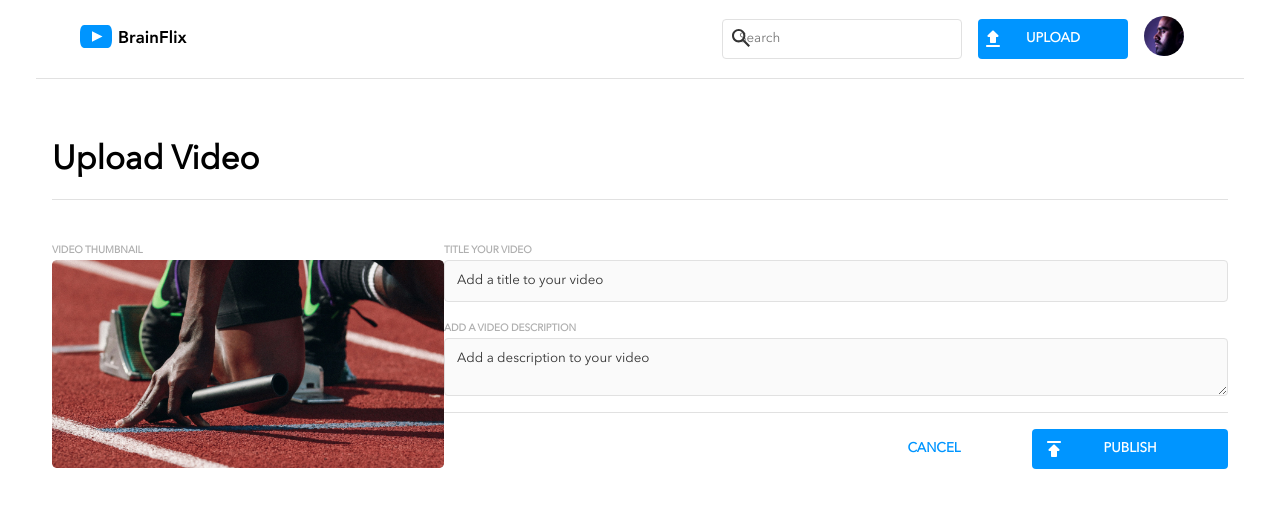
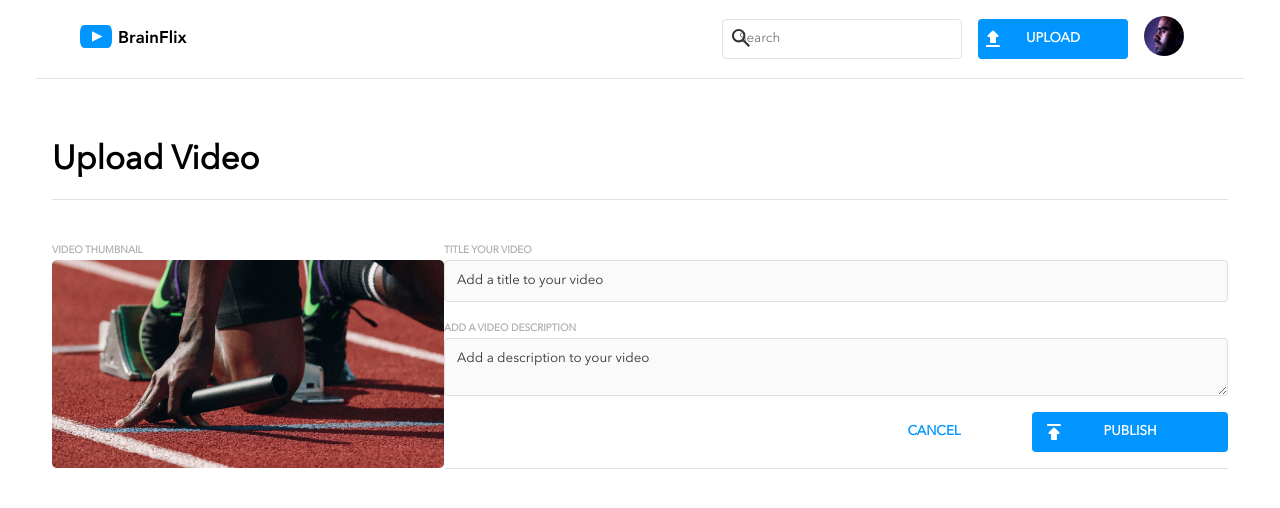
Before and after one commit to ItsBakes/john-baker-brainflix, a React (Create React App) app: page /upload in a window 1280 px wide. Shown: the top 508 px of the page. Built offline with nearby package versions, Linux system fonts and the light colour scheme.

Commit message:
add handleSubmit function to the upload page. move buttons into the form. removed comments from mainVideoPage

```diff
--- a/src/Pages/MainVideoPage.js
+++ b/src/Pages/MainVideoPage.js
@@ -10,7 +10,6 @@ function MainVideoPage() {
     const {idFromParams} = useParams()
     const [Videos, setVideos] = useState([]);
     const [selectedVid, setSelectedVid] = useState([])
-    // const apiKey = "?api_key=ce976863-77d9-4921-9e41-14e53f8217da"
     const baseURL = `http://localhost:8080/videos/`
 
     let defaultVideoId = null
@@ -26,7 +25,6 @@ function MainVideoPage() {
         const getVideos = async () => {
             try{
             const response = await axios.get(`${baseURL}`)
-                console.log(response.data)
                 setVideos(response.data)
             } catch (error) {
                 console.log(error)
--- a/src/Pages/UploadPage.js
+++ b/src/Pages/UploadPage.js
@@ -1,22 +1,31 @@
 import "./UploadPage.scss"
 import UploadPreview from '../assets/images/Upload-video-preview.jpg'
 import Publish from '../assets/images/publish.svg'
-import { Navigate } from "react-router-dom"
+import { useNavigate } from "react-router-dom"
+import { useState } from "react"
+import axios from "axios"
 
 function UploadPage() {
     const baseURL = `http://localhost:8080/videos/`
+    const navigate = useNavigate()
+    const [title, setTitle] = useState("")
+    const [description, setDescription] = useState("")
 
     const handleSubmit = async (e) => {
         e.preventDefault();
         const postVid = {
-            title: e.target.title.data,
-            description: e.target.description.data
+            title: title,
+            description: description
         }
-        try{
-        const response = await axios.post(`${baseURL}` + postVid)
-        console.log(response.data)
-        }catch(error){
-            alert('Form ')
+        try {
+            const response = await axios.post(`${baseURL}`, postVid)
+            console.log(response.data)
+            alert(`Form Submitted Successfully`)
+            navigate('/')
+
+        } catch (error) {
+            alert('Form Was not submitted, please try again')
+            console.log(error)
         }
 
     }
@@ -31,16 +40,16 @@ function UploadPage() {
                         <img src={UploadPreview} alt="video Thumbnail" className="UploadPage__thumbnail"></img>
                     </section>
                     <section className="UploadPage__form-container">
-                        <form className="UploadPage__form">
+                        <form className="UploadPage__form" onSubmit={handleSubmit}>
                             <label className="UploadPage__label">title your video
-                                <input className="UploadPage__input" placeholder="Add a title to your video" type="title"></input></label>
+                                <input className="UploadPage__input" placeholder="Add a title to your video" value={title} onChange={(e) => setTitle(e.target.value)}></input></label>
                             <label className="UploadPage__label">add a video description
-                                <textarea className="UploadPage__textarea" placeholder="Add a description to your video" type="description"></textarea></label>
+                                <textarea className="UploadPage__textarea" placeholder="Add a description to your video" value={description} onChange={(e) => setDescription(e.target.value)}></textarea></label>
+                            <section className="UploadPage__button-contianer">
+                                <button className="UploadPage__publish" type="submit"><img alt="upload icon" className="UploadPage__icon" src={Publish} />publish</button>
+                                <button className="UploadPage__cancel">cancel</button>
+                            </section>
                         </form>
-                        <section className="UploadPage__button-contianer">
-                            <button className="UploadPage__publish" onSubmit={handleSubmit} type="submit"><img alt="upload icon" className="UploadPage__icon" src={Publish} />publish</button>
-                            <button className="UploadPage__cancel">cancel</button>
-                        </section>
                     </section>
                 </section>
 
```
